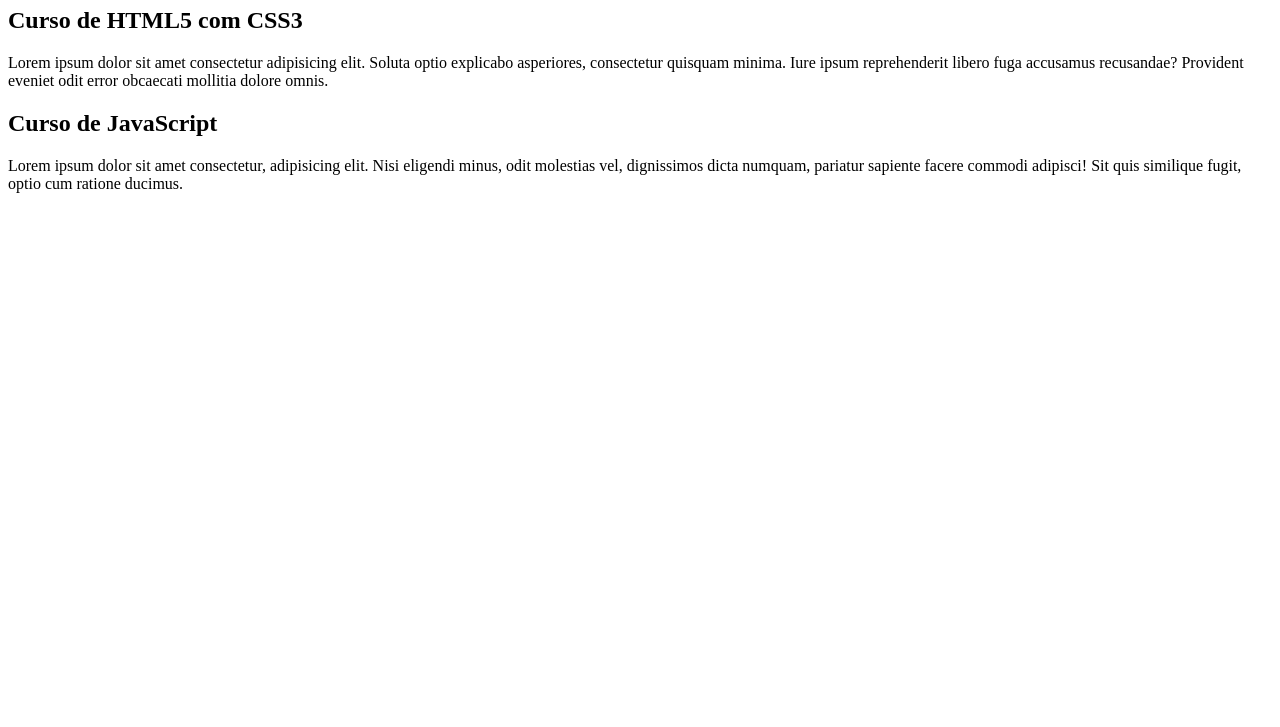
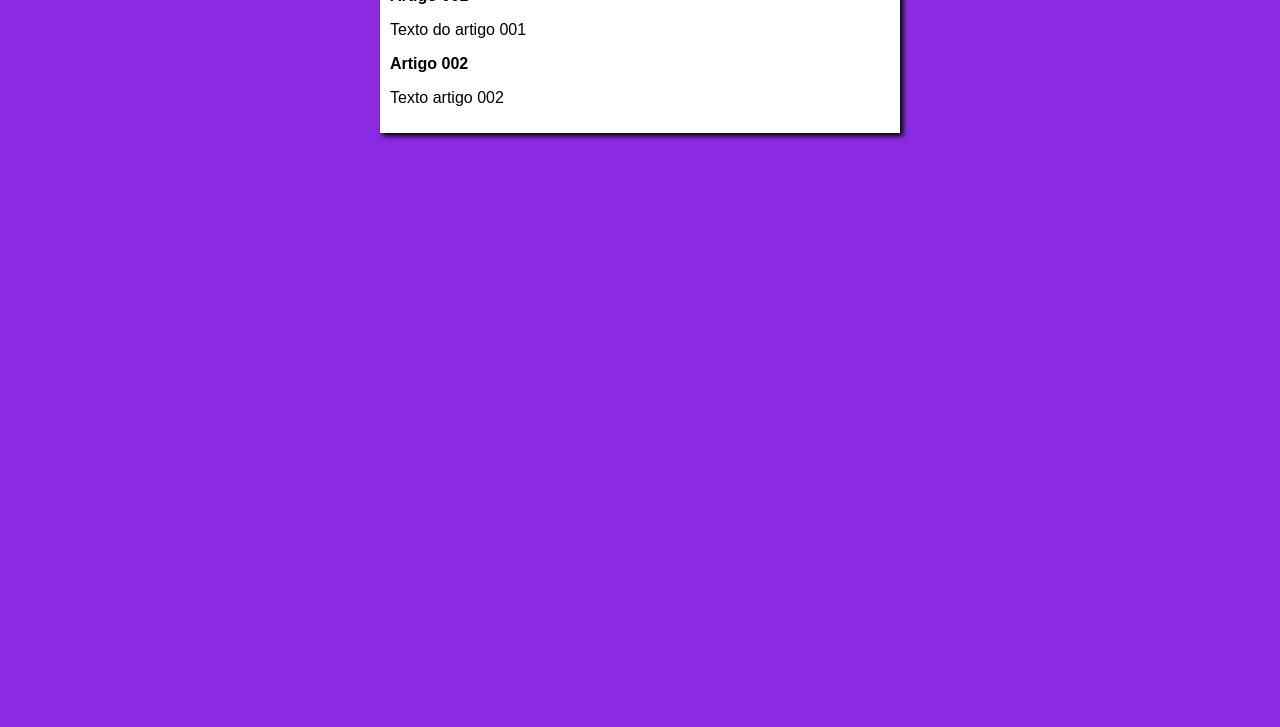
Before and after one commit to Mullerz13/aprendendo-github, a plain HTML site: page index.html in a window 1280 px wide. Shown: the part 73-800 px from the top of the page. Drawn offline with Linux system fonts and the light colour scheme.

Commit message:
criando o estilo

```diff
--- /dev/null
+++ b/estilos/style.css
@@ -0,0 +1,16 @@
+*{
+    font-family: Arial, Arial, Helvetica, sans-serif;
+    font-size: 16px;
+}
+
+body{
+    background-color: blueviolet;
+}
+
+main{
+    background-color: white;
+    width: 500px;
+    margin: auto;
+    padding: 10px;
+    box-shadow: 3px 3px 5px black;
+}
--- a/index.html
+++ b/index.html
@@ -4,19 +4,20 @@
     <meta charset="UTF-8">
     <meta name="viewport" content="width=device-width, initial-scale=1.0">
     <title>Título do site</title>
+    <link rel="stylesheet" href="estilos/style.css">
 </head>
 <body>
     <main>
         <header>
-            <h1>Curso grátis</h1>
+            <h1>Título do site</h1>
         </header>
         <article>
-            <h2>Curso de HTML5 com CSS3</h2>
-            <p>Lorem ipsum dolor sit amet consectetur adipisicing elit. Soluta optio explicabo asperiores, consectetur quisquam minima. Iure ipsum reprehenderit libero fuga accusamus recusandae? Provident eveniet odit error obcaecati mollitia dolore omnis.</p>
+            <h2>Artigo 001</h2>
+            <p>Texto do artigo 001</p>
         </article>
         <article>
-            <h2>Curso de JavaScript</h2>
-            <p>Lorem ipsum dolor sit amet consectetur, adipisicing elit. Nisi eligendi minus, odit molestias vel, dignissimos dicta numquam, pariatur sapiente facere commodi adipisci! Sit quis similique fugit, optio cum ratione ducimus.</p>
+            <h2>Artigo 002</h2>
+            <p>Texto artigo 002</p>
         </article>
     </main>
 </body>
```
